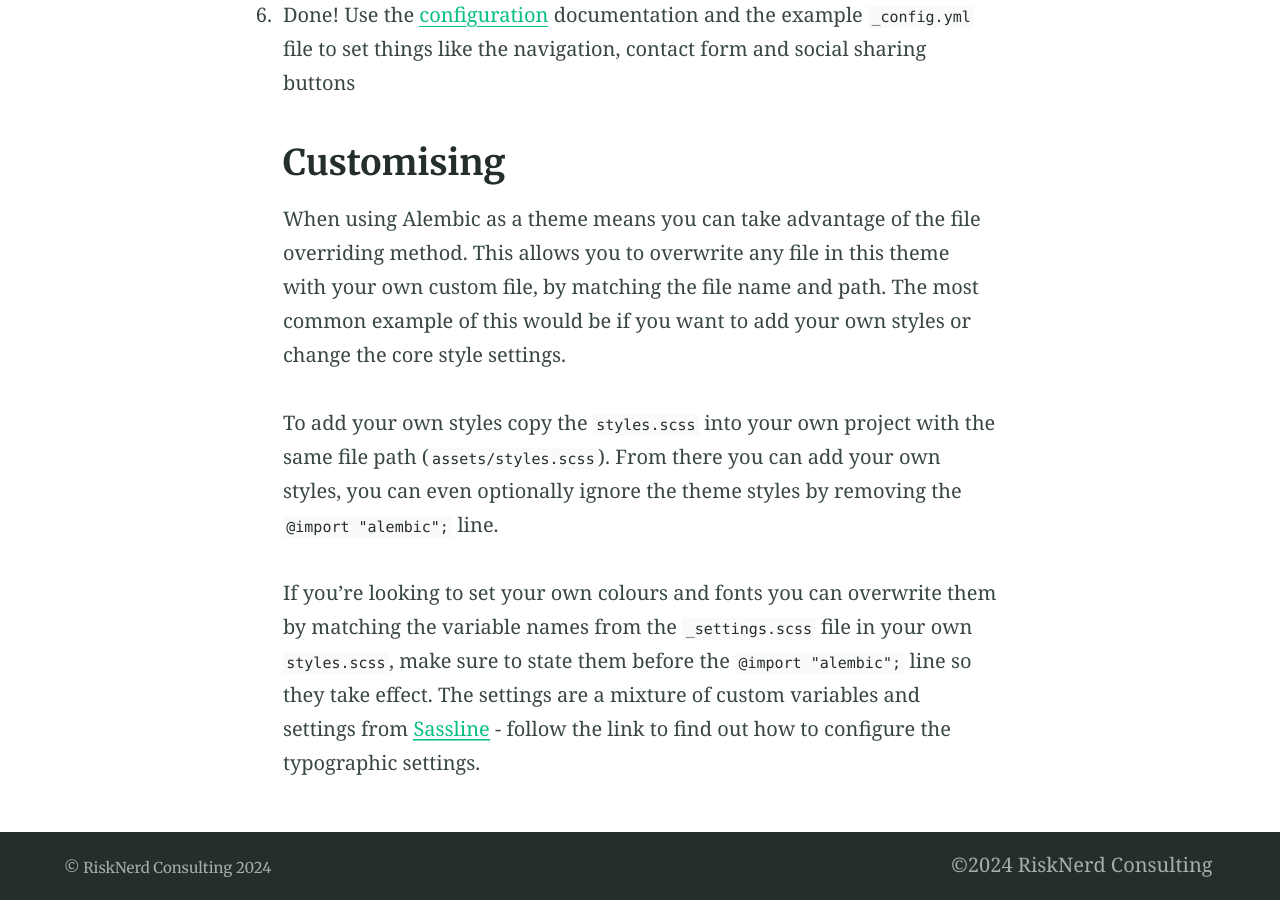
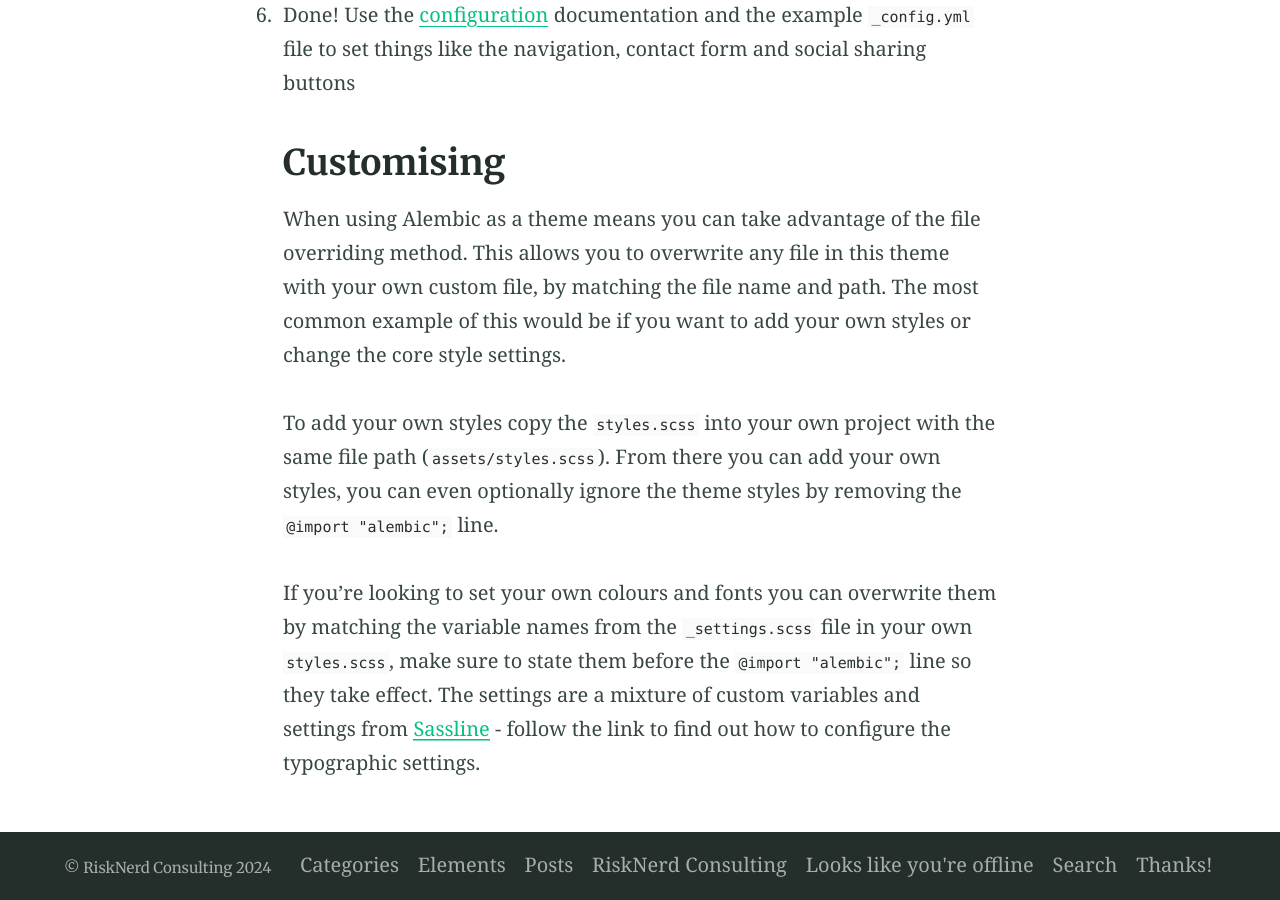
Before and after one commit to mattddickinson/risknerd, a Jekyll site: the page built from index.md, in a window 1280 px wide and 900 px high, scrolled down 4888 px. Built offline with Jekyll 4.4.1, drawn with Linux system fonts in a browser that asks for light colours; part of the change alters nothing that is shown.

```diff
--- a/_config.yml
+++ b/_config.yml
@@ -131,8 +131,8 @@ navigation_header:
   url: /search/
 
 
-navigation_footer:
-- title: ©2024 RiskNerd Consulting
+#navigation_footer:
+- #title: ©2024 RiskNerd Consulting
   #url: https://risknerd.ca
 
 social_links: # Appears in sidebar. Set the urls then uncomment and comment out as desired
```
